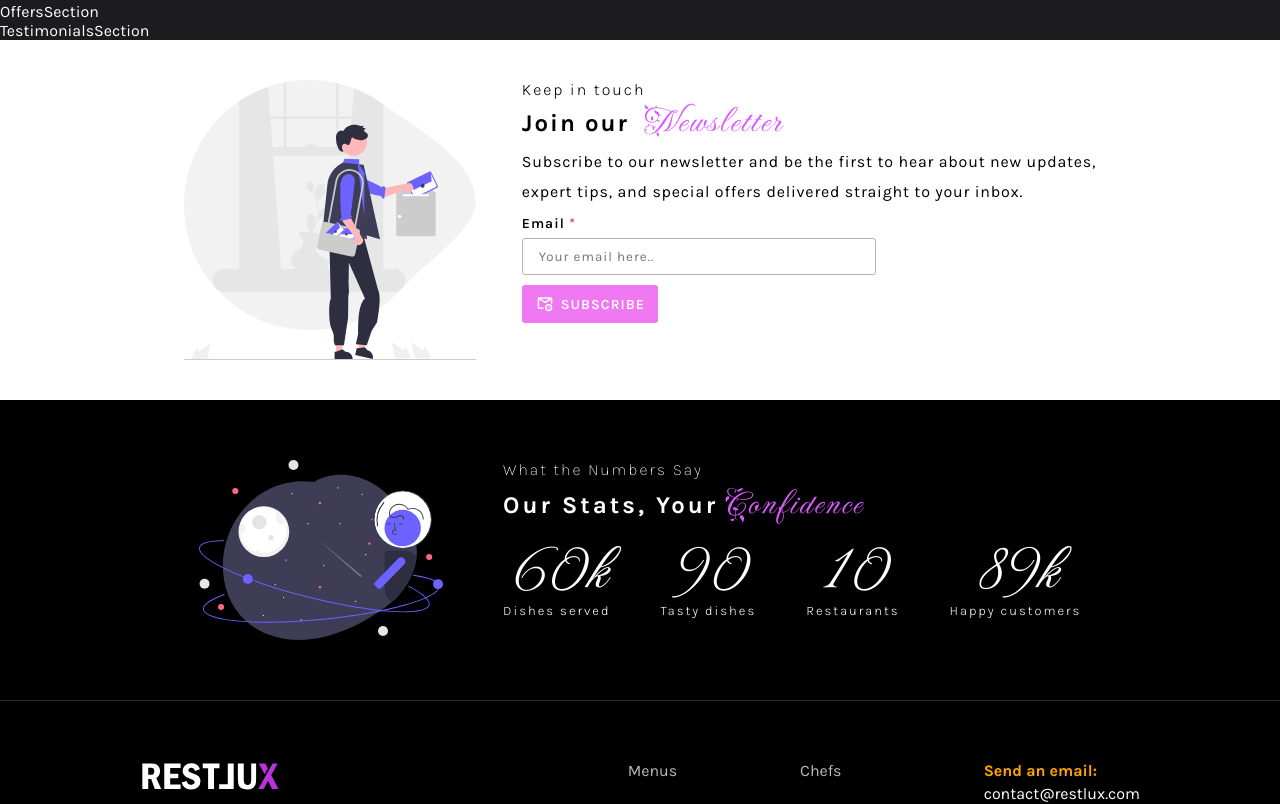
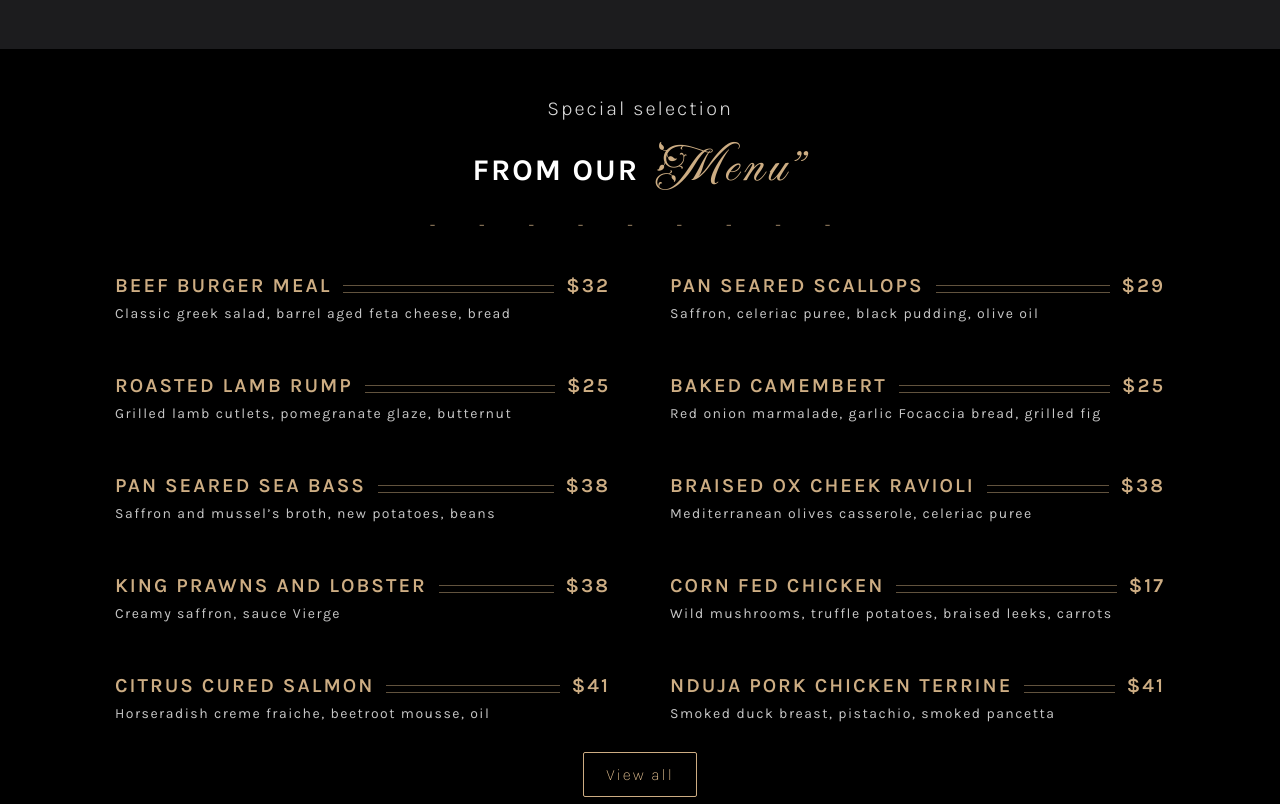
Before and after one commit to Hostname47/Restlux-front, a React (Vite) app: page / in a window 1280 px wide. Shown: the part 1500-2304 px from the top of the page. Built offline with nearby package versions, Linux system fonts and the light colour scheme.

Commit message:
Design menus section in landing page

```diff
--- a/src/components/header/styles.css
+++ b/src/components/header/styles.css
@@ -42,8 +42,8 @@
 }
 
 #header ul:first-of-type a:hover {
-  color: #0781ff;
-  fill: #0781ff;
+  color: #cdad83;
+  fill: #cdad83;
 }
 
 #header ul:first-of-type a .icon {
--- a/src/components/logos/TextLogo.tsx
+++ b/src/components/logos/TextLogo.tsx
@@ -6,7 +6,7 @@ const TextLogo = (
   <svg {...props} viewBox="0 0 358 76">
     <path d="M5.94,6.59H27.31a63.51,63.51,0,0,1,9.54.54,16.36,16.36,0,0,1,6.69,2.93,16,16,0,0,1,5.31,6.51,21.79,21.79,0,0,1,1.92,9.28q0,12.07-9.57,17L53.7,71H37.44L28.35,45.52H20.88V71H5.94ZM20.88,17V35.1h6.58q8.76,0,8.76-9.3a9.71,9.71,0,0,0-1.29-5.26,6.89,6.89,0,0,0-3-2.79A13.5,13.5,0,0,0,26.86,17ZM61.52,6.59h41.34v11H76.47v15H97v11H76.47V59.49h26.39V71H61.52Zm90.25,14-12.35,4.48q-2.64-8-9.66-8a7.38,7.38,0,0,0-5.21,1.77A5.46,5.46,0,0,0,122.63,23a5.12,5.12,0,0,0,2.27,4.37q2.26,1.62,9.49,4.27a57.32,57.32,0,0,1,10.33,4.58,17.21,17.21,0,0,1,8.39,15.19,18.86,18.86,0,0,1-6.54,14.8Q140,72,129,72q-18.48,0-23.61-17.7l13-3.54q2.39,9.72,10.91,9.72a9.82,9.82,0,0,0,6.3-1.91,6.3,6.3,0,0,0,.72-9.25q-1.69-1.86-7.77-3.94A72.31,72.31,0,0,1,117,40.59a17.42,17.42,0,0,1-6.33-6.13,16.81,16.81,0,0,1-2.49-9.09A18.68,18.68,0,0,1,114,11.14Q120,5.61,129.66,5.6,147.39,5.6,151.77,20.61Zm7.18-14h42.38V18.67H187.44V71H172.5V18.67H159Zm78.42,0H222.43V58.93H200.51V71h36.86Zm10.57,0h14.94V43.4a52.86,52.86,0,0,0,.75,10.86,7.46,7.46,0,0,0,3.12,4.64,10.14,10.14,0,0,0,5.8,1.58,9.25,9.25,0,0,0,5.92-1.74,7.29,7.29,0,0,0,2.69-4.63,75.07,75.07,0,0,0,.5-10.71V6.59h12.5V42.83q0,10.86-1.32,16.19a15.9,15.9,0,0,1-6.72,9.16Q280.72,72,271.25,72q-8.87,0-13.94-2.81a15.92,15.92,0,0,1-7.23-7.88Q248,56.24,247.94,43.4Z" />
     <path
-      fill="#b832e0"
+      fill="#cdad83"
       d="M315.43,33.68,301.08,6.59h16.68l5.95,12.31c-.66,1.19-1.33,2.38-2,3.57ZM348.7,6.59h-13l-10.59,18.9Q312.38,48.28,299.53,71h13.83l11.12-21,9.92,21h16.39L332.66,35.73Z"
     />
   </svg>
--- a/src/core.css
+++ b/src/core.css
@@ -164,8 +164,8 @@ button {
 }
 
 .button-style-1:hover {
-  color: #0781ff;
-  fill: #0781ff;
+  color: #cdad83;
+  fill: #cdad83;
 }
 
 .button-style-1 .icon {
@@ -230,10 +230,12 @@ button {
   border-radius: 2px;
   transition: all 0.4s ease;
   border: 1px solid white;
+  color: #f4ce9b;
+  border-color: #cdad83;
 }
 
 .button-style-4:hover {
-  background-color: black;
+  background-color: #2f2a20a1;
 }
 
 .button-style-5 {
@@ -247,12 +249,12 @@ button {
   padding: 9px 13px;
   font-size: 14px;
   border-radius: 3px;
-  background-color: #f178f3;
-  transition: background-color 0.3s ease;
+  background-color: rgb(34, 34, 34);
+  transition: background-color 0.1s ease;
 }
 
 .button-style-5:hover {
-  background-color: #e66be8;
+  background-color: black;
 }
 
 .button-style-5 .icon {
@@ -281,6 +283,10 @@ button {
   color: rgb(255, 42, 42);
 }
 
+.black {
+  color: black !important;
+}
+
 .relative {
   position: relative;
 }
@@ -290,6 +296,10 @@ button {
   display: flex;
   align-items: center;
   justify-content: center;
+}
+
+.italian-font {
+  font-family: "Italian1";
 }
 
 @keyframes spin {
--- a/src/pages/landing-page/components/AboutSection.tsx
+++ b/src/pages/landing-page/components/AboutSection.tsx
@@ -7,8 +7,8 @@ function AboutSection() {
   return (
     <div id="landing-page-about-section">
       <div>
-        <b className="above-title">Our Story</b>
-        <h2 className="title">
+        <b className="section-above-title">Our story</b>
+        <h2 className="section-title">
           ABOUT <span>Restlux"</span>
         </h2>
         <div className="gallery">
--- a/src/pages/landing-page/components/LandingFirstSection.tsx
+++ b/src/pages/landing-page/components/LandingFirstSection.tsx
@@ -3,6 +3,7 @@ import CalendarIcon from "../../../components/icons/CalendarIcon";
 
 function LandingFirstSection() {
   return (
+    <div id="landing-first-section-container">
       <div id="landing-first-section">
         <h2>
           " The <span className="highlighted">Taste</span> <br />
@@ -37,6 +38,7 @@ function LandingFirstSection() {
           </Link>
         </div>
       </div>
+    </div>
   );
 }
 
--- /dev/null
+++ b/src/pages/landing-page/components/MenusSection.tsx
@@ -0,0 +1,129 @@
+function MenusSection() {
+  return (
+    <section id="landing-page-menus-section" className="section">
+      <div>
+        <span className="section-above-title">Special selection</span>
+        <h2 className="section-title">
+          FROM OUR <span className="highlighted">Menu"</span>
+        </h2>
+        <p className="dashes-separator">- - - - - - - - -</p>
+        <div className="columns">
+          <div className="column">
+            <div className="item-container">
+              <div className="name-and-price">
+                <span className="name">BEEF BURGER MEAL</span>
+                <div className="separator" />
+                <span className="price">$32</span>
+              </div>
+              <p className="description">
+                Classic greek salad, barrel aged feta cheese, bread
+              </p>
+            </div>
+
+            <div className="item-container">
+              <div className="name-and-price">
+                <span className="name">ROASTED LAMB RUMP</span>
+                <div className="separator" />
+                <span className="price">$25</span>
+              </div>
+              <p className="description">
+                Grilled lamb cutlets, pomegranate glaze, butternut
+              </p>
+            </div>
+
+            <div className="item-container">
+              <div className="name-and-price">
+                <span className="name">PAN SEARED SEA BASS</span>
+                <div className="separator" />
+                <span className="price">$38</span>
+              </div>
+              <p className="description">
+                Saffron and mussel’s broth, new potatoes, beans
+              </p>
+            </div>
+
+            <div className="item-container">
+              <div className="name-and-price">
+                <span className="name">KING PRAWNS AND LOBSTER</span>
+                <div className="separator" />
+                <span className="price">$38</span>
+              </div>
+              <p className="description">Creamy saffron, sauce Vierge</p>
+            </div>
+
+            <div className="item-container">
+              <div className="name-and-price">
+                <span className="name">CITRUS CURED SALMON</span>
+                <div className="separator" />
+                <span className="price">$41</span>
+              </div>
+              <p className="description">
+                Horseradish creme fraiche, beetroot mousse, oil
+              </p>
+            </div>
+          </div>
+          <div className="column">
+            <div className="item-container">
+              <div className="name-and-price">
+                <span className="name">PAN SEARED SCALLOPS</span>
+                <div className="separator" />
+                <span className="price">$29</span>
+              </div>
+              <p className="description">
+                Saffron, celeriac puree, black pudding, olive oil
+              </p>
+            </div>
+
+            <div className="item-container">
+              <div className="name-and-price">
+                <span className="name">BAKED CAMEMBERT</span>
+                <div className="separator" />
+                <span className="price">$25</span>
+              </div>
+              <p className="description">
+                Red onion marmalade, garlic Focaccia bread, grilled fig
+              </p>
+            </div>
+
+            <div className="item-container">
+              <div className="name-and-price">
+                <span className="name">BRAISED OX CHEEK RAVIOLI</span>
+                <div className="separator" />
+                <span className="price">$38</span>
+              </div>
+              <p className="description">
+                Mediterranean olives casserole, celeriac puree
+              </p>
+            </div>
+
+            <div className="item-container">
+              <div className="name-and-price">
+                <span className="name">CORN FED CHICKEN</span>
+                <div className="separator" />
+                <span className="price">$17</span>
+              </div>
+              <p className="description">
+                Wild mushrooms, truffle potatoes, braised leeks, carrots
+              </p>
+            </div>
+
+            <div className="item-container">
+              <div className="name-and-price">
+                <span className="name">NDUJA PORK CHICKEN TERRINE</span>
+                <div className="separator" />
+                <span className="price">$41</span>
+              </div>
+              <p className="description">
+                Smoked duck breast, pistachio, smoked pancetta
+              </p>
+            </div>
+          </div>
+        </div>
+
+        <button className="button-style-4">View all</button>
+      </div>
+    </section>
+  );
+}
+
+export default MenusSection;
--- a/src/pages/landing-page/components/NewsletterSection.tsx
+++ b/src/pages/landing-page/components/NewsletterSection.tsx
@@ -37,9 +37,9 @@ function NewsletterSection() {
       <div>
         <img src={Messanger} className="illustration" />
         <div className="content-container">
-          <span className="above-title">Keep in touch</span>
-          <h2 className="title">
-            Join our <span className="highlighted">Newsletter</span>
+          <span className="section-above-title black">Keep in touch</span>
+          <h2 className="section-title">
+            JOIN OUR<span className="highlighted">Newsletter"</span>
           </h2>
           <p className="content">
             Subscribe to our newsletter and be the first to hear about new
--- a/src/pages/landing-page/components/OffersSection.tsx
+++ /dev/null
@@ -1,5 +0,0 @@
-function OffersSection() {
-  return <div id="landing-page-offers-section">OffersSection</div>;
-}
-
-export default OffersSection;
--- a/src/pages/landing-page/components/StatsSection.tsx
+++ b/src/pages/landing-page/components/StatsSection.tsx
@@ -8,7 +8,7 @@ function StatsSection() {
         <div className="content-container">
           <span>What the Numbers Say</span>
           <h2>
-            Our Stats, Your<span className="highlighted">Confidence</span>
+            Our Stats, Your<span className="highlighted">Confidence"</span>
           </h2>
           <div className="stats-container">
             <div className="stat-container">
--- a/src/pages/landing-page/index.tsx
+++ b/src/pages/landing-page/index.tsx
@@ -2,17 +2,17 @@ import Footer from "../../components/footer";
 import AboutSection from "./components/AboutSection";
 import LandingFirstSection from "./components/LandingFirstSection";
 import NewsletterSection from "./components/NewsletterSection";
-import OffersSection from "./components/OffersSection";
+import MenusSection from "./components/MenusSection";
 import StatsSection from "./components/StatsSection";
 import TestimonialsSection from "./components/TestimonialsSection";
 import "./styles.css";
 
 function LandingPage() {
   return (
-    <div>
+    <div id="landing-page">
       <LandingFirstSection />
       <AboutSection />
-      <OffersSection />
+      <MenusSection />
       <TestimonialsSection />
       <NewsletterSection />
       <StatsSection />
--- a/src/pages/landing-page/styles.css
+++ b/src/pages/landing-page/styles.css
@@ -1,8 +1,15 @@
+#landing-first-section-container {
+  margin: 0 100px;
+  overflow: hidden;
+  border-bottom-left-radius: 100px;
+  border-bottom-right-radius: 100px;
+}
+
 #landing-first-section {
   background-image: url(../../assets/images/1st-landing.jpg);
   background-repeat: no-repeat;
   background-size: cover;
-  background-position: center;
+  background-position: 0 -76px;
   height: 680px;
   display: flex;
   flex-direction: column;
@@ -24,7 +31,7 @@
 }
 
 #landing-first-section h2 .highlighted {
-  color: #b832e0;
+  color: #cdad83;
   font-weight: 400;
   font-family: "Italian1";
   font-size: 75px;
@@ -114,15 +121,17 @@
 h2 span {
   font-family: "Italian1";
   font-weight: 400;
-  font-size: 35px;
+  font-size: 52px;
   margin-left: 6px;
-  color: #d959ff;
+  color: #cdad83;
+  letter-spacing: 4px;
 }
 
 #landing-page-about-section > div .content {
   letter-spacing: 1px;
-  line-height: 30px;
+  line-height: 36px;
   font-weight: 300;
+  margin-bottom: 12px;
 }
 
 #landing-page-about-section .gallery {
@@ -135,7 +144,7 @@ h2 span {
   height: 380px;
   overflow: hidden;
   border-radius: 8px;
-  box-shadow: 0px 0 11px -7px #640083;
+  box-shadow: 0px 0 11px -7px #836400;
 }
 
 /* #landing-page-about-section .gallery .image-container:nth-of-type(even) {
@@ -219,11 +228,12 @@ h2 span {
   display: flex;
   justify-content: center;
   padding: 40px 0;
-  background-color: white;
+  background-color: #f2f2f2;
 }
 
 #landing-page-newsletter-section > div {
   display: flex;
+  align-items: center;
   justify-content: center;
   gap: 46px;
 }
@@ -246,7 +256,7 @@ h2 span {
 }
 
 #landing-page-newsletter-section .illustration {
-  height: 280px;
+  height: 290px;
 }
 
 #landing-page-newsletter-section .content {
@@ -277,3 +287,87 @@ h2 span {
   width: 320px;
   margin-bottom: 4px;
 }
+
+#landing-page-menus-section {
+  background-color: black;
+  padding: 48px 0;
+}
+
+#landing-page-menus-section > div {
+  display: flex;
+  align-items: center;
+  justify-content: center;
+  flex-direction: column;
+  gap: 12px;
+}
+
+#landing-page .section-above-title {
+  font-weight: 300;
+  letter-spacing: 2px;
+  color: #d9d9d9;
+  font-size: 20px;
+}
+
+#landing-page .section-title {
+  letter-spacing: 2px;
+  font-size: 30px;
+}
+
+#landing-page-menus-section .columns {
+  display: flex;
+  max-width: 1050px;
+  width: 1050px;
+  gap: 60px;
+  margin-top: 28px;
+  margin-bottom: 18px;
+}
+
+#landing-page-menus-section .column {
+  display: flex;
+  flex-direction: column;
+  gap: 52px;
+  flex: 1;
+}
+
+#landing-page-menus-section .item-container {
+  display: flex;
+  flex-direction: column;
+  gap: 8px;
+}
+
+#landing-page-menus-section .name-and-price {
+  display: flex;
+  align-items: flex-end;
+  gap: 12px;
+  color: #cdad83;
+}
+
+#landing-page-menus-section .name,
+#landing-page-menus-section .price {
+  color: #cdad83;
+  font-weight: 600;
+  letter-spacing: 2px;
+  font-size: 20px;
+}
+
+#landing-page-menus-section .separator {
+  flex: 1;
+  height: 6px;
+  border: 1px solid #cdad837a;
+  border-left: none;
+  border-right: none;
+  margin-bottom: 4px;
+}
+
+#landing-page-menus-section .dashes-separator {
+  letter-spacing: 20px;
+  color: #cdad83b3;
+  cursor: default;
+  user-select: none;
+}
+
+#landing-page-menus-section .description {
+  letter-spacing: 1.5px;
+  font-size: 14px;
+  color: #c7c7c7;
+}
```
Lines whose indentation alone changed are shown as unchanged.
